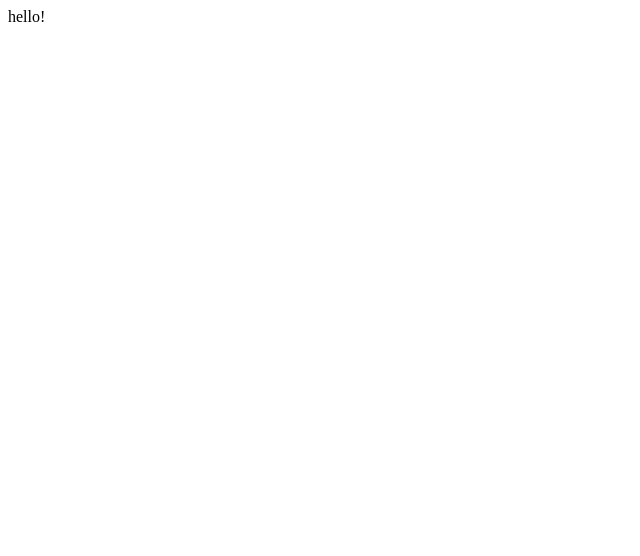
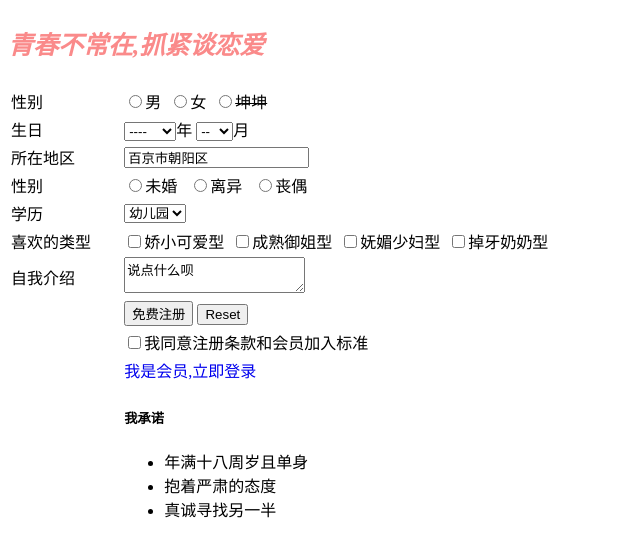
Before and after one commit to pen-huo-long/pen-huo-long.github.io, a plain HTML site: page index.html in a window 1280 px wide. Shown: the whole page, without its empty margins (0-640 px from the left). Drawn offline with Linux system fonts and the light colour scheme.

Commit message:
Update index.html

```diff
--- a/index.html
+++ b/index.html
@@ -1 +1,147 @@
-<p>hello!</p>
+<!DOCTYPE html>
+<html lang="zn-CH">
+
+<head>
+  <meta charset="UTF-8">
+  <meta http-equiv="X-UA-Compatible" content="IE=edge">
+  <meta name="viewport" content="width=device-width, initial-scale=1.0">
+  <title>坤坤征婚网注册页面</title>
+  <style>
+    h3 {
+      color: rgb(250, 138, 138);
+      font-size: 25px;
+      font-style: italic;
+    }
+
+    .kk {
+      text-decoration: line-through;
+    }
+
+    .clj {
+      text-decoration: none;
+    }
+  </style>
+</head>
+
+
+
+<!-- 看什么看还不快去谈恋爱 -->
+
+
+
+<body>
+  <h3>青春不常在,抓紧谈恋爱</h3>
+  <form>
+    <table width="700" >
+      <tr>
+        <td>性别</td>
+        <td>
+          <input type="radio" name="sex" id="nan" /><label for="nan">男</label>&nbsp;
+          <input type="radio" name="sex" id="nv" /><label for="nv">女</label>&nbsp;
+          <input type="radio" name="sex" id="kk" /><label for="kk"><span class="kk">坤坤</span></label>
+        </td>
+      </tr>
+      <tr>
+        <td>生日</td>
+        <td>
+          <select>
+            <option>----</option>
+            <option>2000</option>
+            <option>2001</option>
+            <option>2002</option>
+          </select>年
+          <select>
+            <option>--</option>
+            <option>1</option>
+            <option>2</option>
+            <option>3</option>
+            <option>4</option>
+            <option>5</option>
+            <option>6</option>
+            <option>7</option>
+            <option>8</option>
+            <option>9</option>
+            <option>10</option>
+            <option>11</option>
+            <option>12</option>
+          </select>月
+        </td>
+      </tr>
+      <tr>
+        <td>
+          所在地区
+        </td>
+        <td>
+          <input type="text" name="address" value="百京市朝阳区" />
+        </td>
+      </tr>
+      <tr>
+        <td>性别</td>
+        <td>
+          <input type="radio" name="marry" id="weihun" /><label for="weihun">未婚</label> &nbsp;
+          <input type="radio" name="marry" id="liyi" /><label for="liyi">离异</label> &nbsp;
+          <input type="radio" name="marry" id="sangou" /><label for="sangou">丧偶</label>
+        </td>
+      </tr>
+      <tr>
+        <td>学历</td>
+        <td>
+          <select>
+            <option>幼儿园</option>
+            <option>小学</option>
+            <option>初中</option>
+            <option>高中</option>
+            <option>大学</option>
+          </select>
+        </td>
+      </tr>
+      <tr>
+        <td>喜欢的类型</td>
+        <td>
+          <input type="checkbox" name="like" id="keai" /><label for="keai">娇小可爱型</label>&nbsp;
+          <input type="checkbox" name="like" id="yujie" /><label for="yujie">成熟御姐型</label>&nbsp;
+          <input type="checkbox" name="like" id="shaofu" /><label for="shaofu">妩媚少妇型</label>&nbsp;
+          <input type="checkbox" name="like" id="nainai" /><label for="nainai">掉牙奶奶型</label>&nbsp;
+        </td>
+      </tr>
+      <tr>
+        <td>自我介绍</td>
+        <td>
+          <textarea>说点什么呗</textarea>
+        </td>
+      </tr>
+      <tr>
+        <td></td>
+        <td>
+          <input type="submit" value="免费注册" />
+          <input type="reset" />
+        </td>
+      </tr>
+      <tr>
+        <td></td>
+        <td>
+          <input type="checkbox" id="tongyi" /><label for="tongyi">我同意注册条款和会员加入标准</label>
+        </td>
+      </tr>
+      <tr>
+        <td></td>
+        <td>
+          <a href="#" class="clj">我是会员,立即登录</a>
+        </td>
+      </tr>
+      <tr>
+        <td></td>
+        <td>
+          <h5>我承诺</h5>
+          <ul>
+            <li>年满十八周岁且单身</li>
+            <li>抱着严肃的态度</li>
+            <li>真诚寻找另一半</li>
+          </ul>
+        </td>
+      </tr>
+    </table>
+  </form>
+</body>
+
+</html>
```
